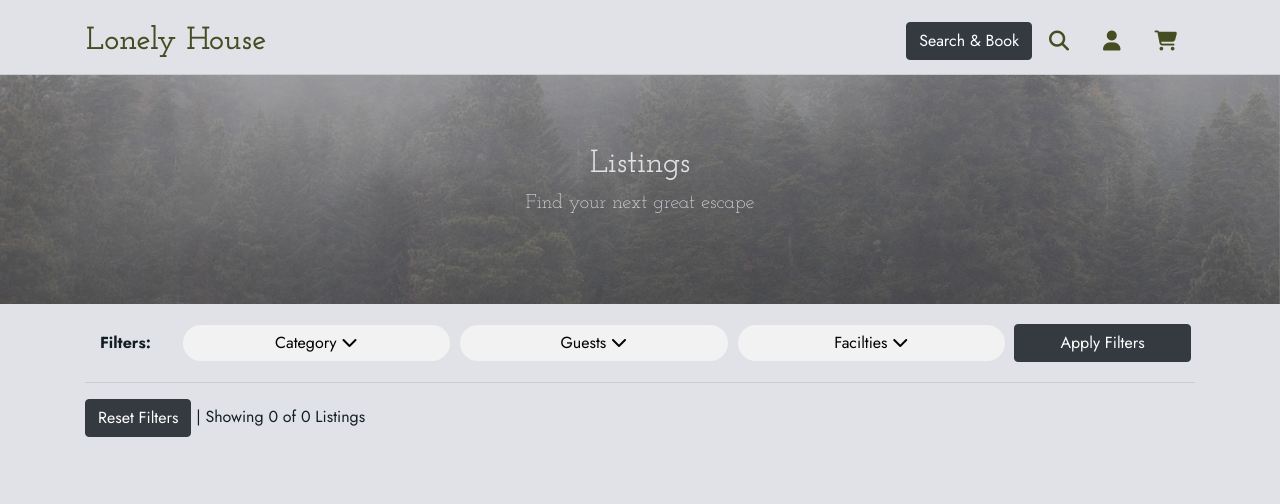
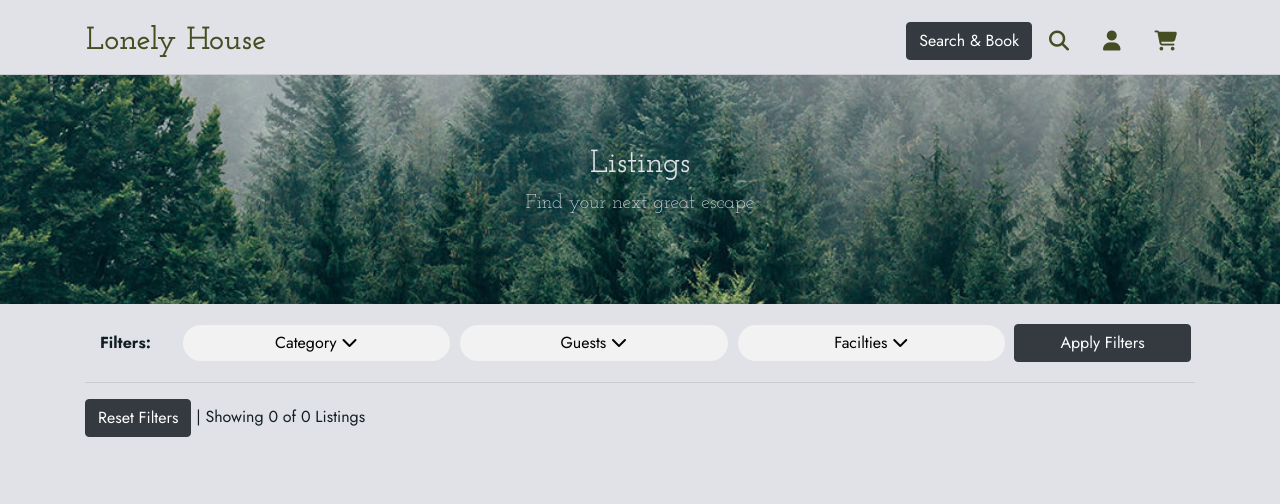
Before and after one commit to Isabella-Mitchell/lonely-house, a Django app: page /listings/ in a window 1280 px wide. Shown: the top 504 px of the page. Run offline with Django 3.2, Linux system fonts and the light colour scheme; data that the repository does not hold is empty; some libraries are stand-ins or nearby versions.

Commit message:
Change listings image

```diff
--- a/static/css/base.css
+++ b/static/css/base.css
@@ -181,7 +181,7 @@ a:hover {
 /* --------------------- Listings Page --------------------- */
 
 .listings-image {
-    background: url('/media/lonely-house-splash-image.jpg') no-repeat fixed;
+    background: url('/media/lonely-house_0000s_0005_forest.jpg') no-repeat fixed;
     background-size: cover;
     height: 30vh;
     color: #e1e2e7;
```
Also changed, not shown: media/lonely-house_0000s_0005_forest.jpg (added).
